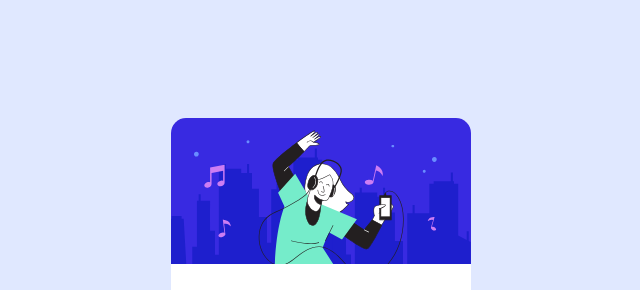
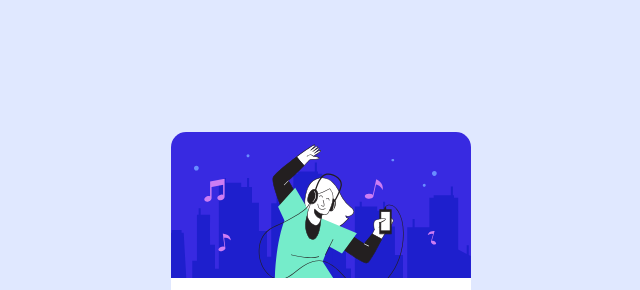
Before and after one commit to TreshMiralissa/second-webpage, a plain HTML site: page index.html in a window 1280 px wide. Shown: the part 56-346 px from the top of the page, without its empty margins (319-959 px from the left). Drawn offline with nearby package versions, Linux system fonts and the light colour scheme; files that its build step writes are made by us from their sources; files whose address does not match are found by name.

Commit message:
Update and rename Integration2.html to index.html

```diff
--- a/Integration2.html
+++ b/index.html
@@ -5,8 +5,7 @@
     <meta http-equiv="X-UA-Compatible" content="IE=edge">
     <meta name="viewport" content="width=device-width, initial-scale=1.0">
     <title>Order summary</title>
-    <link rel="stylesheet" href="/css/normalize.css">
-    <link rel="stylesheet" href="/Integration2/Integration2.css">
+    <link rel="stylesheet" href="integration2.css">
     <!--Police-->
     <link rel="preconnect" href="https://fonts.googleapis.com">
     <link rel="preconnect" href="https://fonts.gstatic.com" crossorigin>
```
